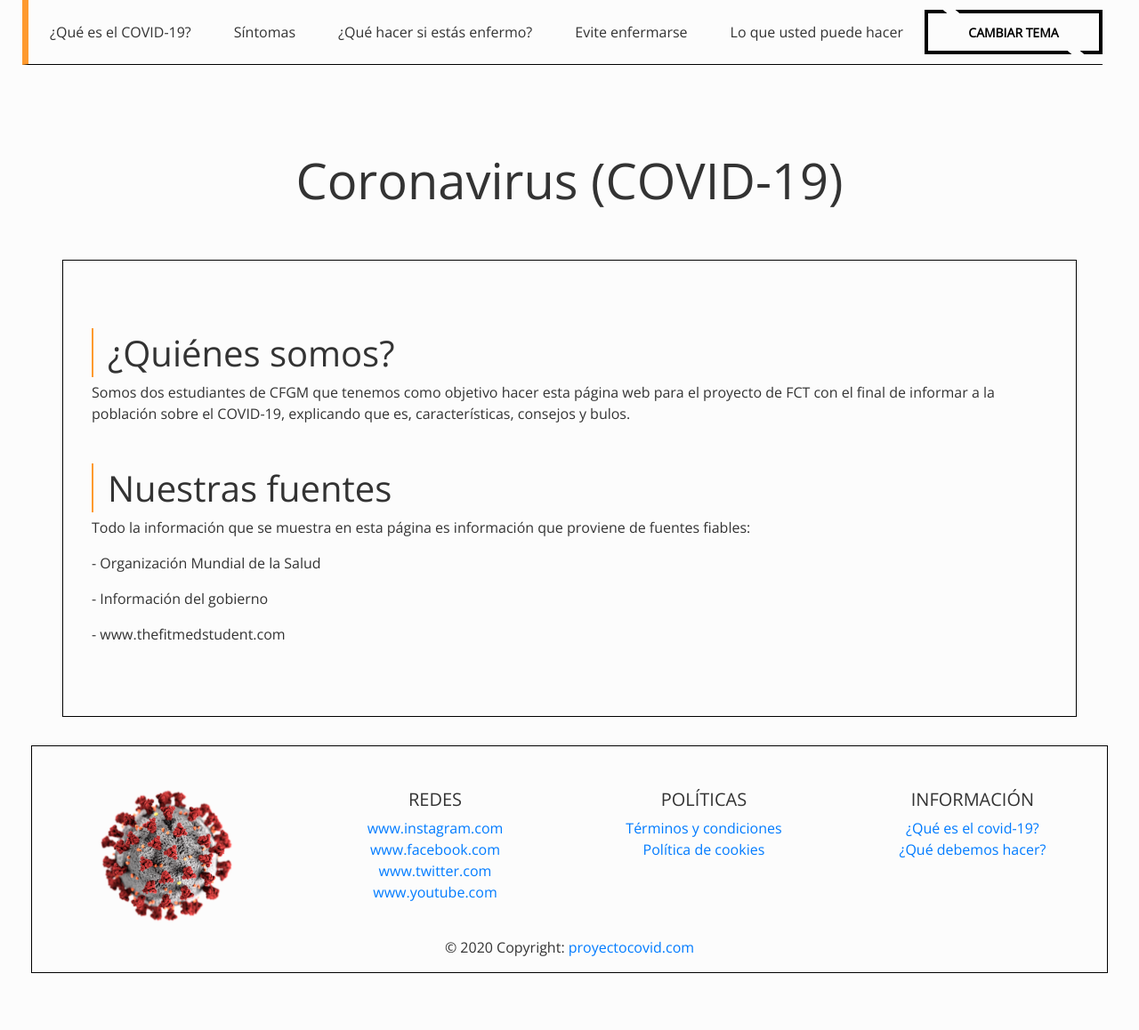
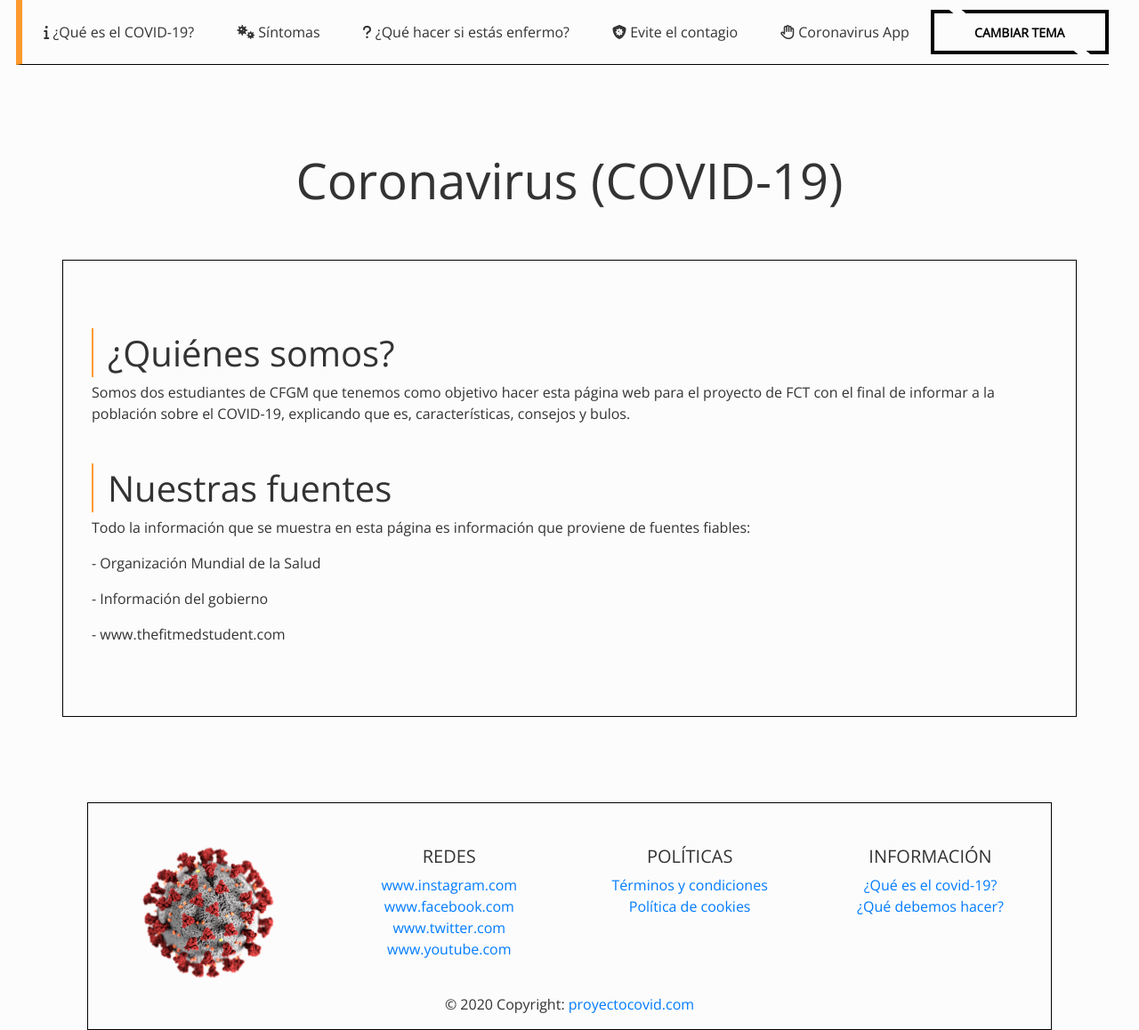
Before and after one commit to BestCobid19/Pagina-Web, a PHP site: page / in a window 1280 px wide. Shown: the whole page at 89% size. Before the commit the page ends 1094 px from the top, so only its background shows below. Run offline with PHP 8.4, Linux system fonts and the light colour scheme; some libraries are stand-ins or nearby versions.

Commit message:
de nada soy un toro

```diff
--- a/css/style.css
+++ b/css/style.css
@@ -73,7 +73,7 @@ body{
 }
 footer{
     border: solid 0.2px var(--negro);
-    margin: 10px 10px;
+    margin: 6rem 5rem 2rem 5rem;
     font-family: 'Gloria Hallelujah', cursive;
 
 
--- a/header.php
+++ b/header.php
@@ -5,6 +5,7 @@
     <meta charset="UTF-8">
     <meta name="viewport" content="width=device-width, initial-scale=1.0">
     <title>Project Coronao</title>
+    <script src="https://kit.fontawesome.com/1c44cf5aa1.js" crossorigin="anonymous"></script>
     <link rel="stylesheet" href="https://stackpath.bootstrapcdn.com/bootstrap/4.4.1/css/bootstrap.min.css" integrity="sha384-Vkoo8x4CGsO3+Hhxv8T/Q5PaXtkKtu6ug5TOeNV6gBiFeWPGFN9MuhOf23Q9Ifjh" crossorigin="anonymous">
     <link rel="stylesheet" href="css/style.css">
     <link href="https://fonts.googleapis.com/css2?family=Open+Sans:wght@300&display=swap" rel="stylesheet">
@@ -19,19 +20,19 @@
         <div class="collapse navbar-collapse" id="navbarSupportedContent">
             <ul class="nav">
                 <li class="nav-item">
-                    <a class="nav-link active" href="#">¿Qué es el COVID-19?</a>
+                    <a class="nav-link active" href="#"><i class="fas fa-info"></i> ¿Qué es el COVID-19?</a>
                 </li>
                 <li class="nav-item">
-                    <a class="nav-link active" href="#">Síntomas</a>
+                    <a class="nav-link active" href="#"><i class="fas fa-viruses"></i> Síntomas</i></a>
                 </li>
                 <li class="nav-item">
-                    <a class="nav-link active" href="#">¿Qué hacer si estás enfermo?</a>
+                    <a class="nav-link active" href="#"><i class="fas fa-question"></i> ¿Qué hacer si estás enfermo?</a>
                 </li>
                 <li class="nav-item">
-                    <a class="nav-link active" href="#" tabindex="-1" aria-disabled="true">Evite enfermarse</a>
+                    <a class="nav-link active" href="#" tabindex="-1" aria-disabled="true"><i class="fas fa-shield-virus"></i> Evite el contagio</a>
                 </li>
                 <li class="nav-item">
-                    <a class="nav-link active" href="#">Lo que usted puede hacer</a>
+                    <a class="nav-link active" href="https://coronavirus.app/map" target="_blank"><i class="far fa-hand-paper"></i> Coronavirus App</a>
                 </li>
             </ul>
             <button type="button" id="switch" class="boton ml-auto">Cambiar Tema</button>
```
